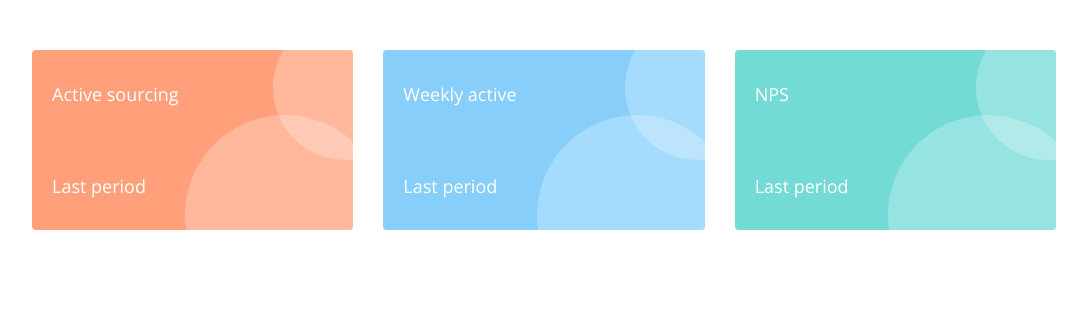
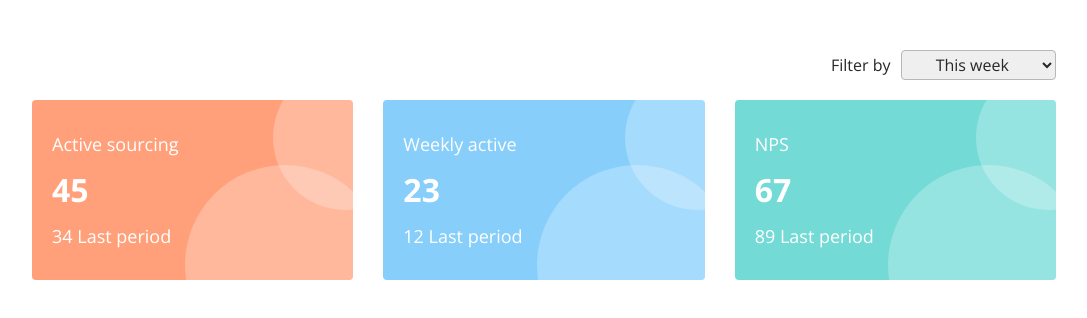
Before and after one commit to wilmersondasilva/gronda-task, a React (Create React App) app: page / in a window 1280 px wide. Shown: the top 318 px of the page, without its empty margins (96-1183 px from the left). Built offline with nearby package versions, Linux system fonts and the light colour scheme.

Commit message:
Refactors components Dashboard, KpiGrid and KpiCard

```diff
--- a/src/components/KpiCard/index.js
+++ b/src/components/KpiCard/index.js
@@ -1,6 +1,8 @@
 import React from 'react'
 import styled from 'styled-components'
 import PropTypes from 'prop-types'
+import KpiLoader from 'components/KpiLoader'
+import { lightenDarkenColor } from 'utils'
 
 const Wrapper = styled.div`
     position: relative;
@@ -56,7 +58,20 @@ const LastValue = styled.p`
 `
 
 const KpiCard = (props) => {
-    const { title, currentValue, lastValue, backgroundColor } = props
+    const {
+        isFetching,
+        title,
+        currentValue,
+        lastValue,
+        backgroundColor
+    } = props
+
+    if (isFetching)
+        return (
+            <Wrapper backgroundColor={backgroundColor}>
+                <KpiLoader color={lightenDarkenColor(backgroundColor, -70)} />
+            </Wrapper>
+        )
 
     return (
         <Wrapper backgroundColor={backgroundColor}>
@@ -68,6 +83,7 @@ const KpiCard = (props) => {
 }
 
 KpiCard.propTypes = {
+    isFetching: PropTypes.bool.isRequired,
     title: PropTypes.string.isRequired,
     backgroundColor: PropTypes.string.isRequired,
     currentValue: PropTypes.number,
--- a/src/components/KpiGrid/index.js
+++ b/src/components/KpiGrid/index.js
@@ -30,7 +30,7 @@ const defaultData = {
 }
 
 const KpisGrid = (props) => {
-    const { data } = props
+    const { isFetching, data } = props
     const { active_source, weekly_active, nps } = Object.assign(
         {},
         defaultData,
@@ -40,18 +40,21 @@ const KpisGrid = (props) => {
     return (
         <Wrapper>
             <KpiCard
+                isFetching={isFetching}
                 title="Active sourcing"
                 currentValue={active_source.current_period}
                 lastValue={active_source.last_period}
                 backgroundColor="#ffa07a"
             />
             <KpiCard
+                isFetching={isFetching}
                 title="Weekly active"
                 currentValue={weekly_active.current_period}
                 lastValue={weekly_active.last_period}
                 backgroundColor="#87cefa"
             />
             <KpiCard
+                isFetching={isFetching}
                 title="NPS"
                 currentValue={nps.current_period}
                 lastValue={nps.last_period}
--- a/src/pages/Dashboard/index.js
+++ b/src/pages/Dashboard/index.js
@@ -1,6 +1,10 @@
-import React from 'react'
+import React, { useState, useEffect } from 'react'
 import styled from 'styled-components'
 import KpiGrid from 'components/KpiGrid'
+import IntervalFilter, {
+    DEFAULT_INTERVAL_OPTION
+} from 'components/IntervalFilter'
+import { kpiService } from 'services'
 
 const Wrapper = styled.div`
     padding-top: 50px;
@@ -14,9 +18,31 @@ const Wrapper = styled.div`
 `
 
 const Dashboard = () => {
+    const [filter, setFilter] = useState(DEFAULT_INTERVAL_OPTION)
+    const [isFetching, setIsFetching] = useState(true)
+    const [data, setData] = useState({})
+
+    useEffect(() => {
+        const fetchData = async () => {
+            setIsFetching(true)
+
+            try {
+                const response = await kpiService.getKPIs(filter)
+                setData(response.data)
+            } catch (error) {
+                console.log(error)
+            }
+
+            setIsFetching(false)
+        }
+
+        fetchData()
+    }, [filter])
+
     return (
         <Wrapper>
-            <KpiGrid />
+            <IntervalFilter value={filter} onChange={setFilter} />
+            <KpiGrid isFetching={isFetching} data={data} />
         </Wrapper>
     )
 }
```
